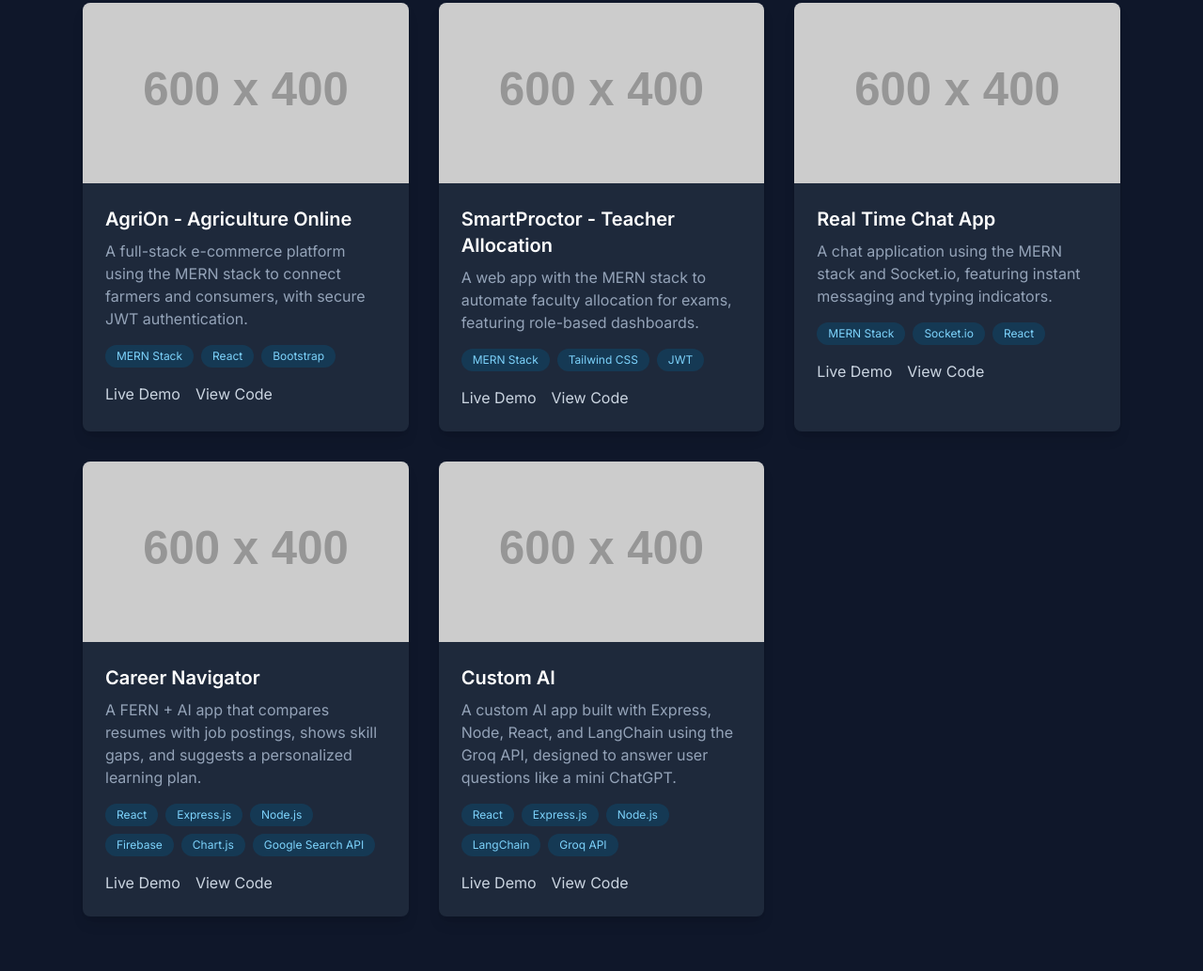
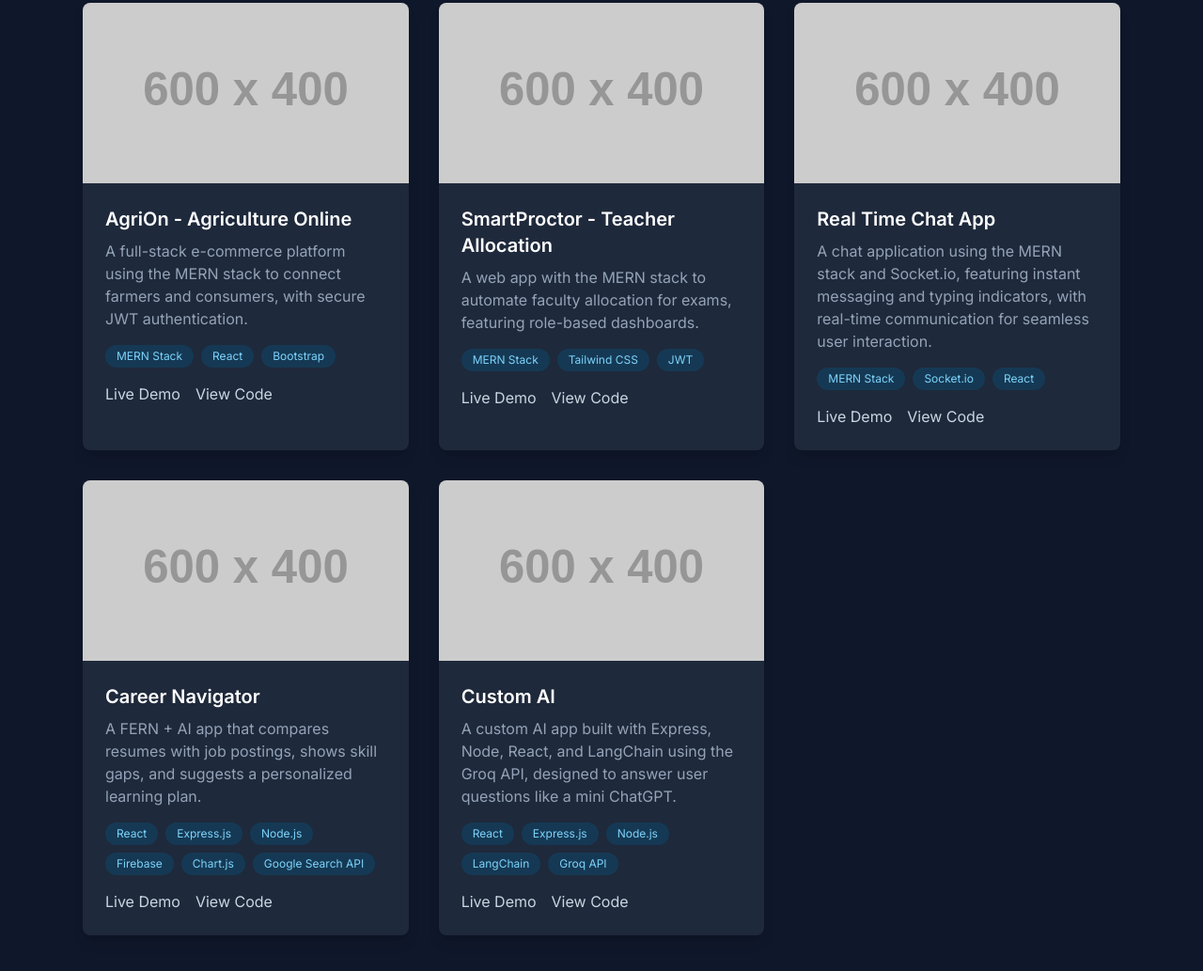
Before and after one commit to navdeepkandra/Portfolio_Website, a plain HTML site: page index.html in a window 1280 px wide. Shown: the part 1993-3026 px from the top of the page at 94% size. Drawn offline with nearby package versions, Linux system fonts and the light colour scheme; placeholder pictures from the web are drawn by us.

Commit message:
Description added

```diff
--- a/index.html
+++ b/index.html
@@ -152,7 +152,7 @@
                     <img src="https://placehold.co/600x400/0f172a/38bdf8?text=Chat+App&font=inter" alt="Real Time Chat App Project" class="w-full h-48 object-cover">
                     <div class="p-6">
                         <h3 class="text-xl font-semibold text-white mb-2">Real Time Chat App</h3>
-                        <p class="text-slate-400 mb-4">A chat application using the MERN stack and Socket.io, featuring instant messaging and typing indicators.</p>
+                        <p class="text-slate-400 mb-4">A chat application using the MERN stack and Socket.io, featuring instant messaging and typing indicators, with real-time communication for seamless user interaction.</p>
                          <div class="flex flex-wrap gap-2 mb-4">
                             <span class="text-xs bg-sky-900/50 text-sky-300 py-1 px-3 rounded-full">MERN Stack</span>
                             <span class="text-xs bg-sky-900/50 text-sky-300 py-1 px-3 rounded-full">Socket.io</span>
```
